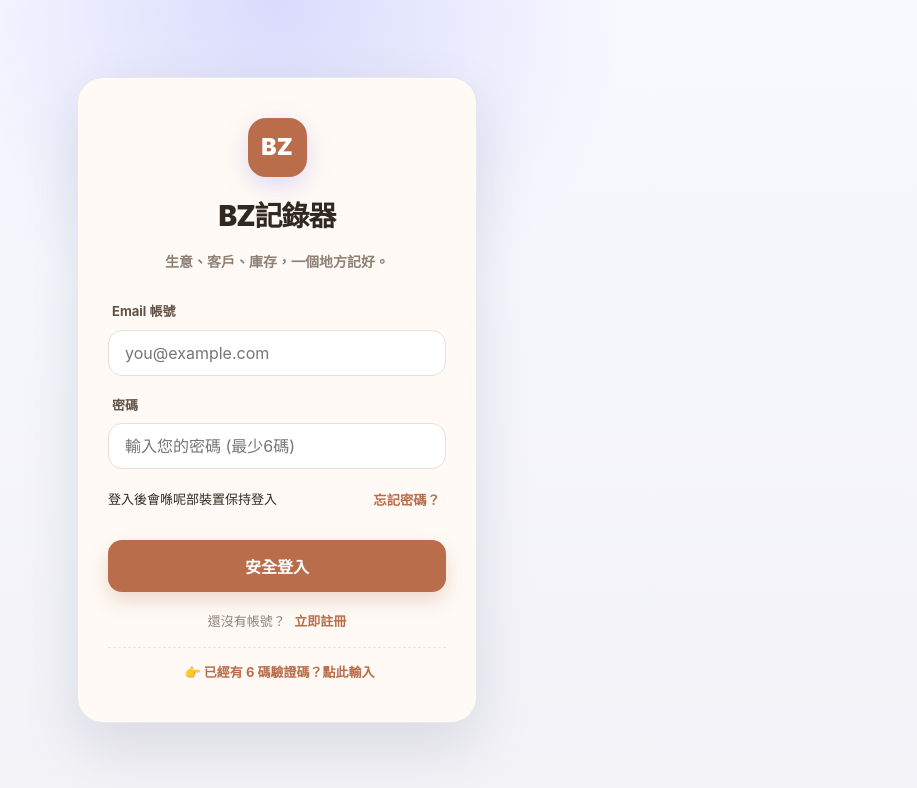
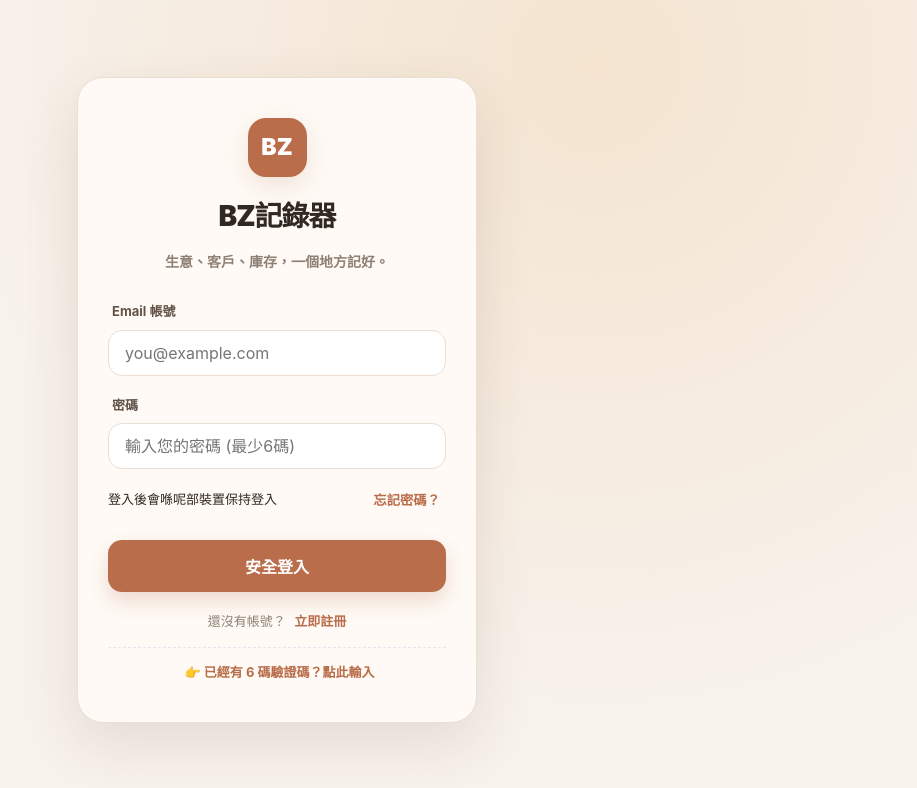
Before and after one commit to kwan0907/fitwork-v2.netlify.app, a Vue app: page / in a window 1280 px wide. Shown: the top 788 px of the page, without its empty margins (363-1280 px from the left). Built offline with nearby package versions, Linux system fonts and the light colour scheme.

Commit message:
Use warm palette on preview login screen

```diff
--- a/src/styles/bz-redesign.css
+++ b/src/styles/bz-redesign.css
@@ -107,10 +107,10 @@ button:focus-visible, input:focus-visible, select:focus-visible, textarea:focus-
 #app-main .inp:focus,#app-main .modern-inp:focus,#app-main .search-box:focus { border-color:var(--p); box-shadow:0 0 0 3px var(--ps); }
 #app-main .header-section,#app-main .page .glass-card,#app-main .page .card { background-color:#fffaf5; }
 #app-main .page [style*="#4f46e2"],#app-main .page [style*="#4f46e5"] { accent-color:var(--p); }
-.login-screen { background:radial-gradient(circle at 75% 8%,#f4e4d0,#f8f2ec 53%); }
-.login-card { border:1px solid var(--border); background:#fffaf5; box-shadow:0 20px 55px rgba(82,52,35,.12); }
+.login-screen { background:radial-gradient(circle at 75% 8%,#f4e4d0,#f8f2ec 53%) !important; }
+.login-screen .login-card { border:1px solid var(--border); background:#fffaf5; box-shadow:0 20px 55px rgba(82,52,35,.12) !important; }
 .login-logo { display:grid; place-items:center; width:59px; height:59px; margin:0 auto 13px; border-radius:18px; background:var(--p); color:white; font-size:23px; font-weight:900; }
-.login-title { color:var(--t); }.login-btn { box-shadow:0 9px 20px rgba(164,91,55,.2) !important; }
+.login-screen .login-logo { filter:drop-shadow(0 8px 12px rgba(139,81,53,.14)); }.login-title { color:var(--t); }.login-btn { box-shadow:0 9px 20px rgba(164,91,55,.2) !important; }
 .welcome-overlay { background:rgba(51,38,29,.68); }.welcome-modal { background:#fffaf5; }.w-inp { color:var(--p); border-color:var(--border); }.w-inp:focus { border-color:var(--p); background:var(--ps); }
 
 /* More and search */
```
